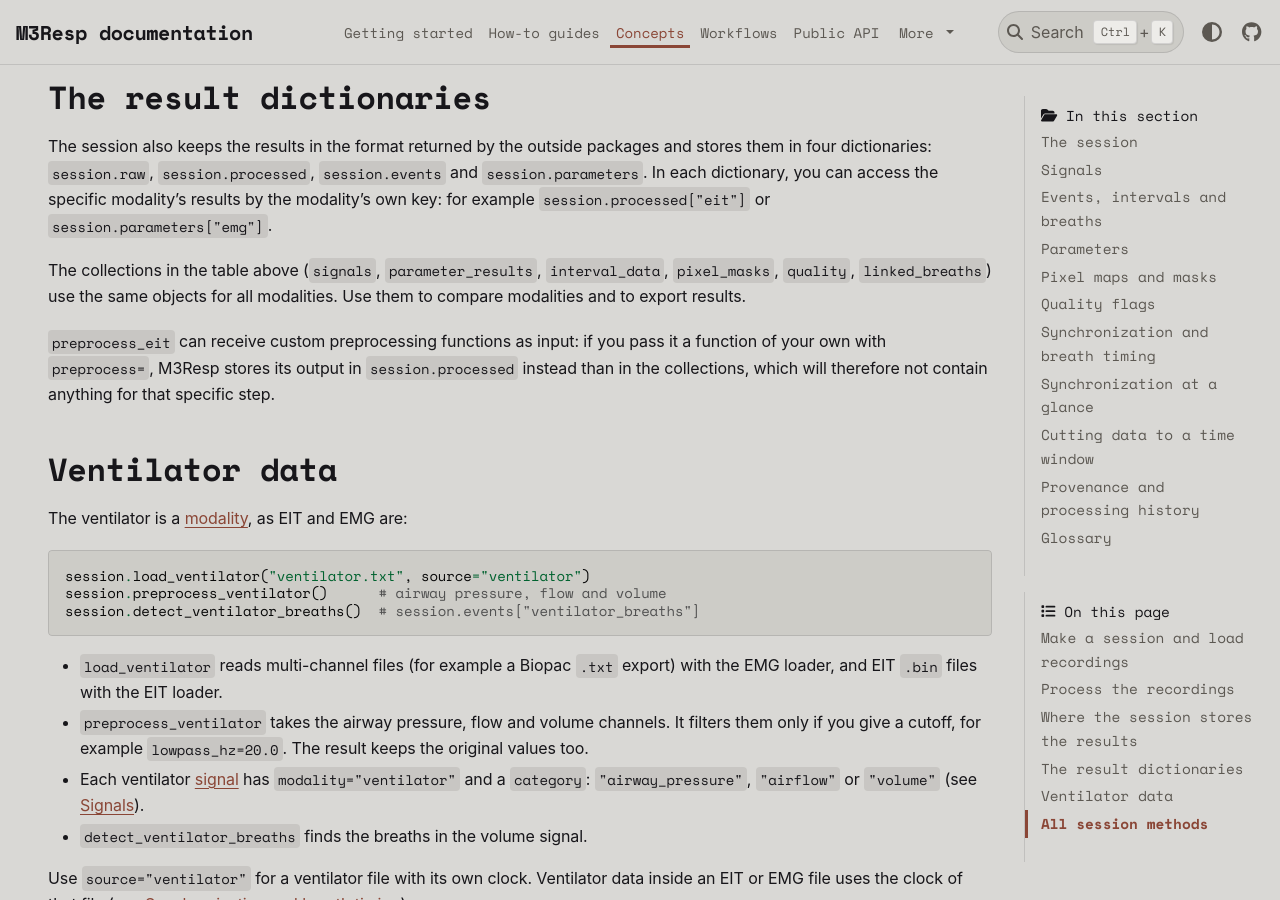
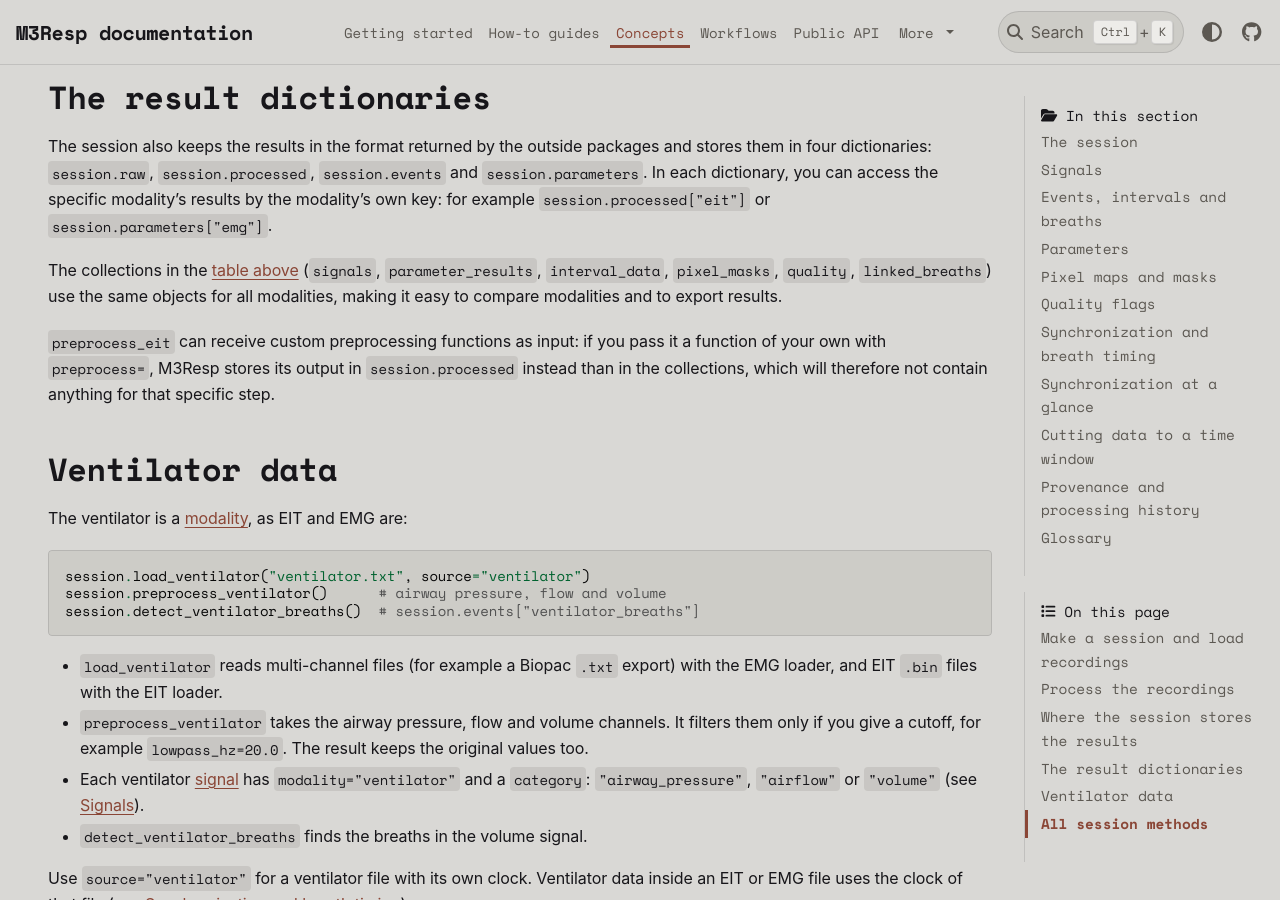
Before and after one commit to M3RESP/m3resp, a Sphinx documentation site: the page built from docs/concepts/session.md, in a window 1280 px wide and 900 px high, scrolled down 1941 px. Built offline with Sphinx 7.4.7 and the PyData theme 0.15.4, drawn with Linux system fonts in a browser that asks for light colours; pages that are not in the unit, such as notebooks, are missing from menus.

Commit message:
Update docs/concepts/session.md
Co-authored-by: Chiara Maninetti <79974779+ChiaraM96@users.noreply.github.com>

```diff
--- a/docs/concepts/session.md
+++ b/docs/concepts/session.md
@@ -55,7 +55,7 @@ for signal in session.signals.for_modality("eit"):
 
 The session also keeps the results in the format returned by the outside packages and stores them in four dictionaries: `session.raw`, `session.processed`, `session.events` and `session.parameters`. In each dictionary, you can access the specific modality's results by the modality's own key: for example `session.processed["eit"]` or `session.parameters["emg"]`.
 
-The collections in the table above (`signals`, `parameter_results`, `interval_data`, `pixel_masks`, `quality`, `linked_breaths`) use the same objects for all modalities. Use them to compare modalities and to export results.
+The collections in the [table above](session.md#where-the-session-stores-the-results) (`signals`, `parameter_results`, `interval_data`, `pixel_masks`, `quality`, `linked_breaths`) use the same objects for all modalities, making it easy to compare modalities and to export results.
 
 `preprocess_eit` can receive custom preprocessing functions as input: if you pass it a function of your own with `preprocess=`, M3Resp stores its output in `session.processed` instead than in the collections, which will therefore not contain anything for that specific step.
 
```
